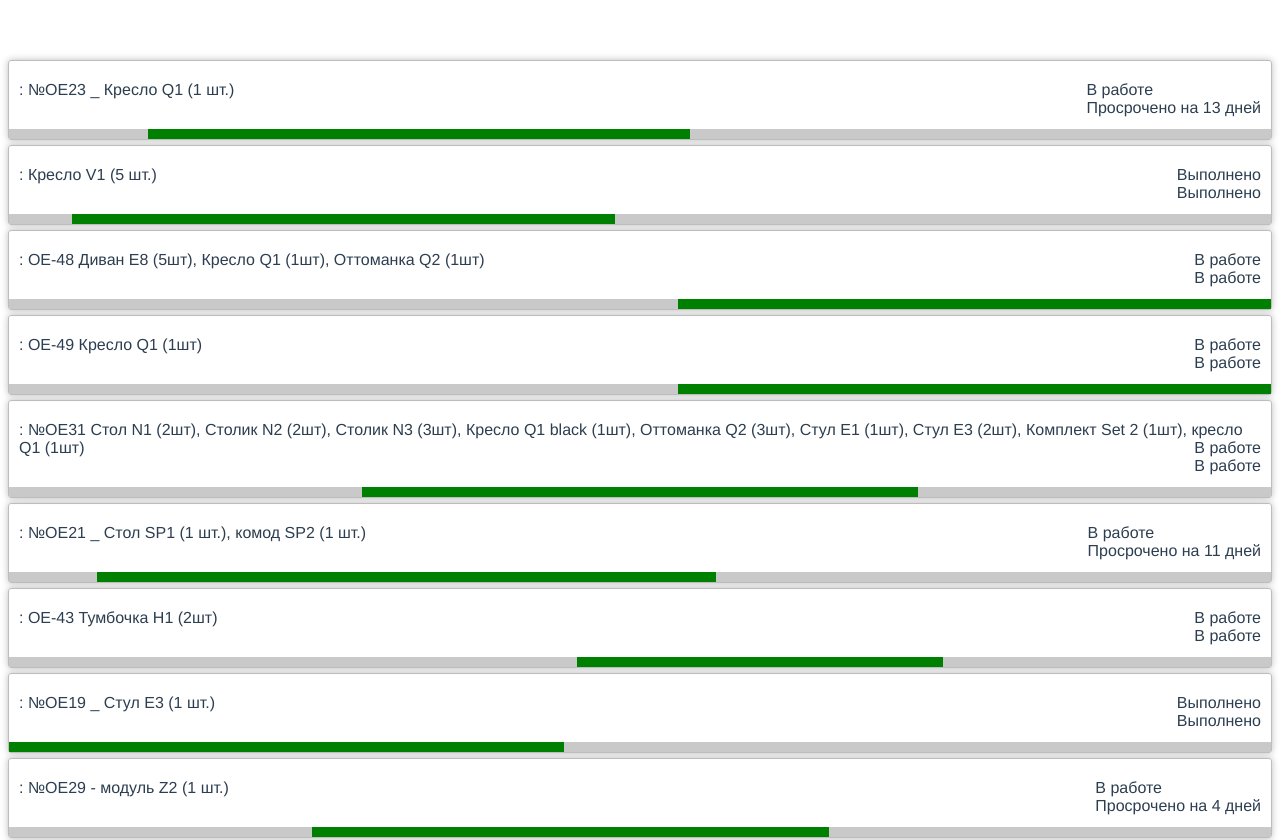
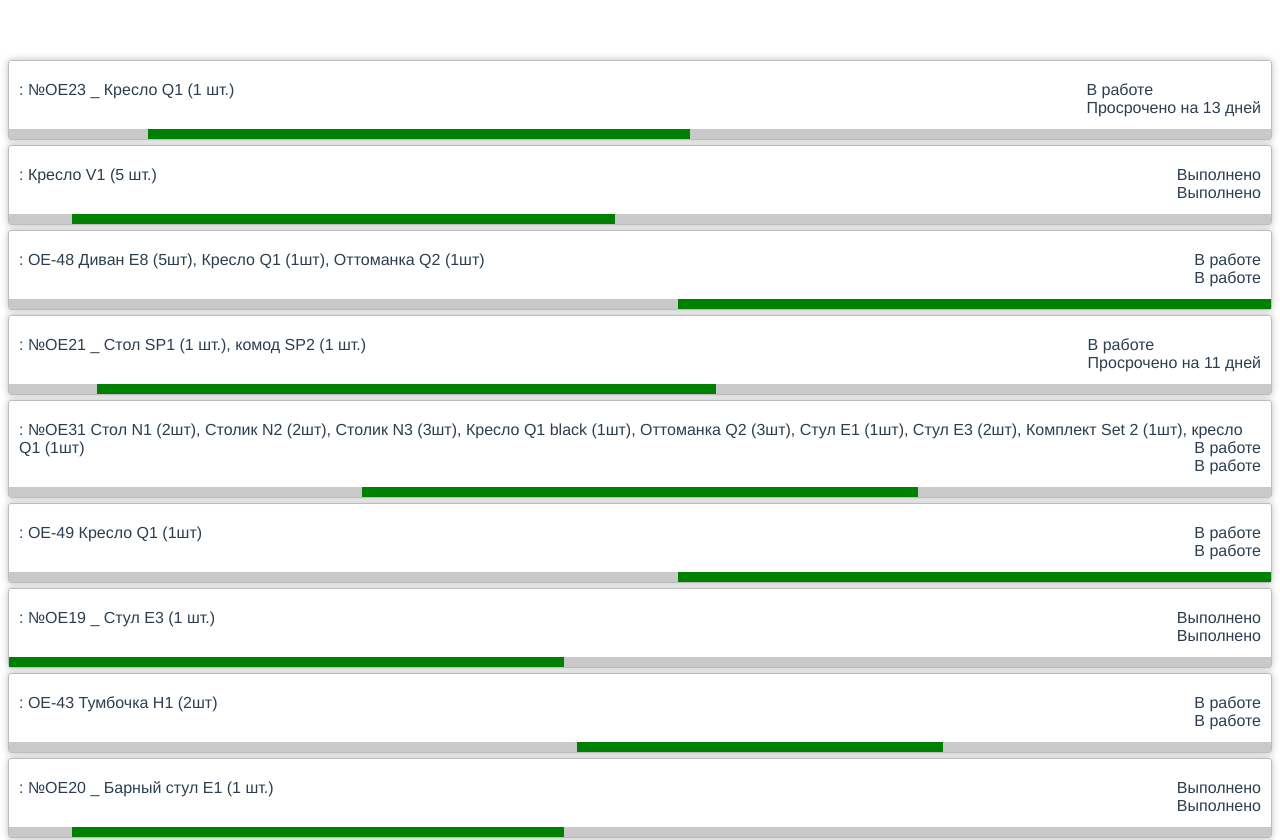
Before and after one commit to bluebirrrrd/deals-diagram, a Vue app: page / in a window 1280 px wide. Shown: the top 840 px of the page. Built offline with nearby package versions, Linux system fonts and the light colour scheme.

Commit message:
add sorting by date within the same priority

```diff
--- a/src/components/DealsDiagram.vue
+++ b/src/components/DealsDiagram.vue
@@ -72,11 +72,12 @@ export default {
       this.duration = this.maxDate.diff(this.minDate)
     },
     sortDeals() {
-      // 1. sort by priority
-      let deals = this.deals.slice()
-      deals.sort((deal1, deal2) => deal2.priority - deal1.priority)
-      // 2. sort by start date
-      return deals
+      return this.deals
+      .slice()
+      .sort(
+        (deal1, deal2) => deal2.priority - deal1.priority ||
+          deal1.startDate.diff(deal2.startDate).milliseconds,
+      )
     },
   },
 }
```
